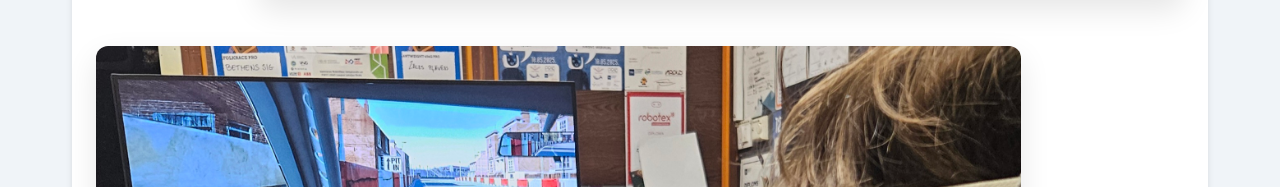
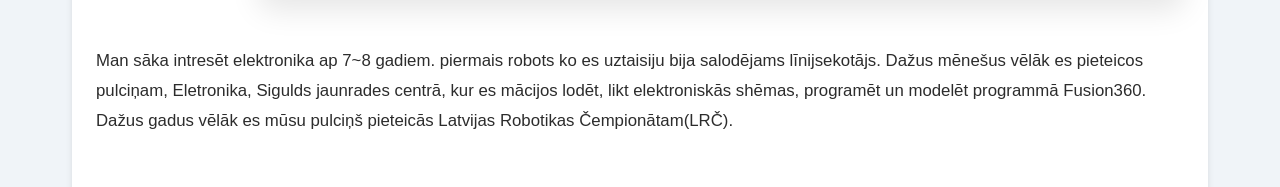
Before and after one commit to Linards888/Portfolio, a Next.js app: page /about in a window 1280 px wide. Shown: the part 1472-1659 px from the top of the page. Built offline with nearby package versions, Linux system fonts and the light colour scheme.

Commit message:
kkas nesaglabats

```diff
--- a/src/app/about/page.tsx
+++ b/src/app/about/page.tsx
@@ -25,8 +25,15 @@ export default function About() {
         {}
         <div className="about-zigzag">
           <div className="zig right">
-            <Image src="/img1.jpg" alt="Project 1" fill />
+            <Image src="/img1.png" alt="Project 1" fill />
           </div>
+
+          <p>
+            Man sāka intresēt elektronika ap 7~8 gadiem. piermais robots ko es uztaisiju bija salodējams līnijsekotājs.
+            Dažus mēnešus vēlāk es pieteicos pulciņam, Eletronika, Sigulds jaunrades centrā,
+            kur es mācijos lodēt, likt elektroniskās shēmas, programēt un modelēt programmā Fusion360.
+            Dažus gadus vēlāk es mūsu pulciņš pieteicās Latvijas Robotikas Čempionātam(LRČ).
+          </p>
 
           <div className="zig left">
             <Image src="/img2.jpg" alt="Project 2" fill />
```
